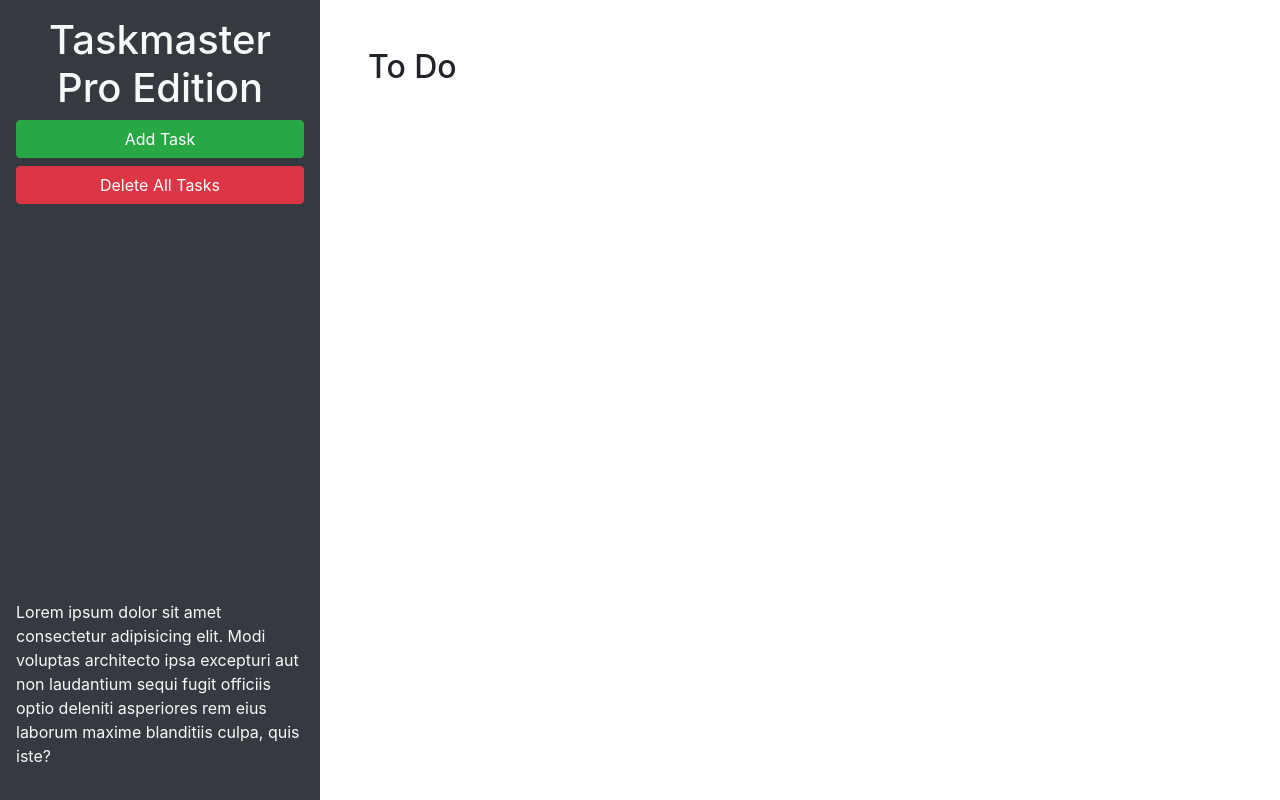
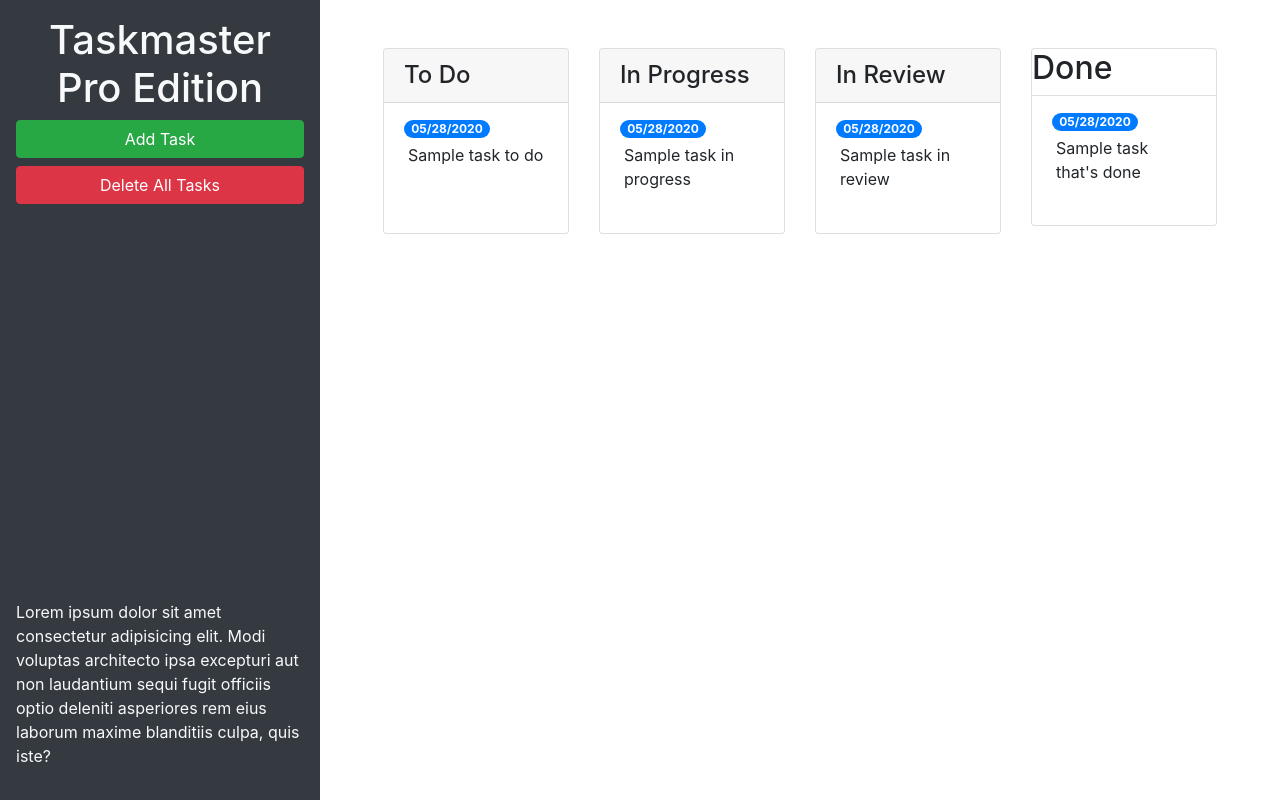
Before and after one commit to dreina99/taskmaster-pro, a plain HTML site: page index.html in a window 1280 px wide. Drawn offline with nearby package versions, Linux system fonts and the light colour scheme.

```diff
--- a/index.html
+++ b/index.html
@@ -24,9 +24,64 @@
       </p>
     </header>
     <main class="col-12 col-lg-9">
-      <div class="m-5">
-        <h2>To Do</h2>
-        <ul id="list-toDo" class="list-group"> </ul>
+      <div class="m-5 row justify-content-around">
+        <!-- todo start -->
+        <div class = "col-12 col-md-6 col-xl-3 mb-3">
+          <div class = "card">
+          <h4 class = "card-header">
+            To Do
+          </h4>
+          <ul id="list-toDo" class="list-group list-group-flush">
+            <li class = "list-group-item">
+              <span class = "badge badge-primary badge-pill">05/28/2020</span>
+              <p class = "m-1">Sample task to do</p>
+            </li>
+          </ul>
+          </div>
+        </div>
+        <!-- todo end -->
+        <!-- in progress start -->
+        <div class = "col-12 col-md-6 col-xl-3 mb-3">
+          <div class = "card">
+            <h4 class = "card-header">
+              In Progress
+            </h4>
+            <ul id = "list-inProgress" class = "list-group list-group-flush">
+              <li class = "list-group-item">
+                <span class = "badge badge-primary badge-pill">05/28/2020</span>
+                <p class = "m-1">Sample task in progress</p>
+              </li>
+            </ul>
+          </div>
+        </div>
+        <!-- in progress end -->
+        <!-- in review start -->
+        <div class = "col-12 col-md-6 col-xl-3 mb-3">
+          <div class = "card">
+            <h4 class = "card-header">
+              In Review
+            </h4>
+            <ul id = "list-inReview" class = "list-group list-group-flush">
+              <li class = "list-group-item">
+                <span class = "badge badge-primary badge-pill">05/28/2020</span>
+                <p class = "m-1">Sample task in review</p>
+              </li>
+            </ul>
+          </div>
+        </div>
+        <!-- in review end -->
+        <div class = "col-12 col-md-6 col-xl-3 mb-3">
+          <div class = "card">
+            <h2>Done</h2>
+            <ul id = "list-done" class = "list-group list-group-flush">
+              <li class = "list-group-item">
+                <span class = "badge badge-primary badge-pill">05/28/2020</span>
+                <p class = "m-1">Sample task that's done</p>
+              </li>
+            </ul>
+          </div>
+        </div>
+        <!-- done end -->
       </div>
     </main>
   </div>
@@ -46,11 +101,11 @@
           <form>
             <div class="form-group">
               <label for="modalTaskDescription">Task description</label>
-              <textarea id="modalTaskDescription" rows="3"></textarea>
+              <textarea id="modalTaskDescription" rows="3" class = "form-control"></textarea>
             </div>
             <div class="form-group">
               <label for="modalDueDate">Due date</label>
-              <input type="text" id="modalDueDate" placeholder="mm/dd/yyyy" autocomplete="off" />
+              <input type="text" class = "form-control" id="modalDueDate" placeholder="mm/dd/yyyy" autocomplete="off" />
             </div>
           </form>
         </div>
```
